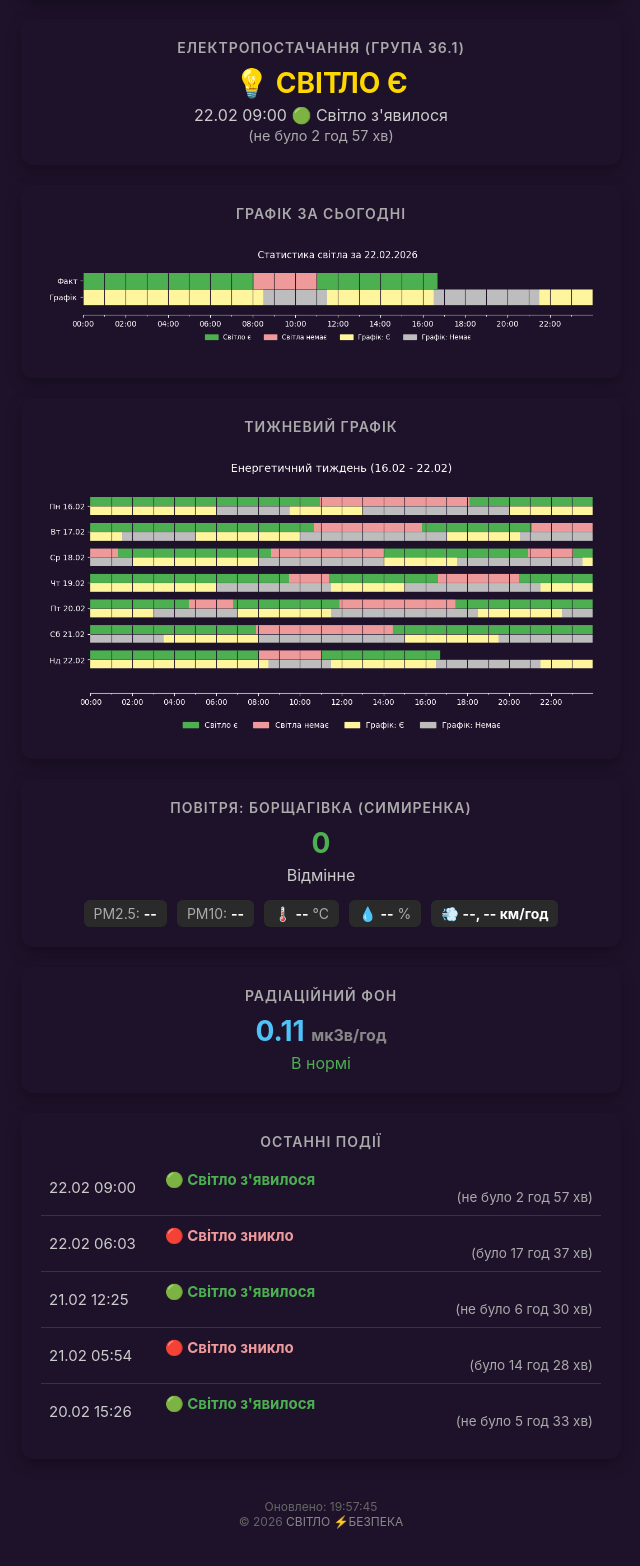
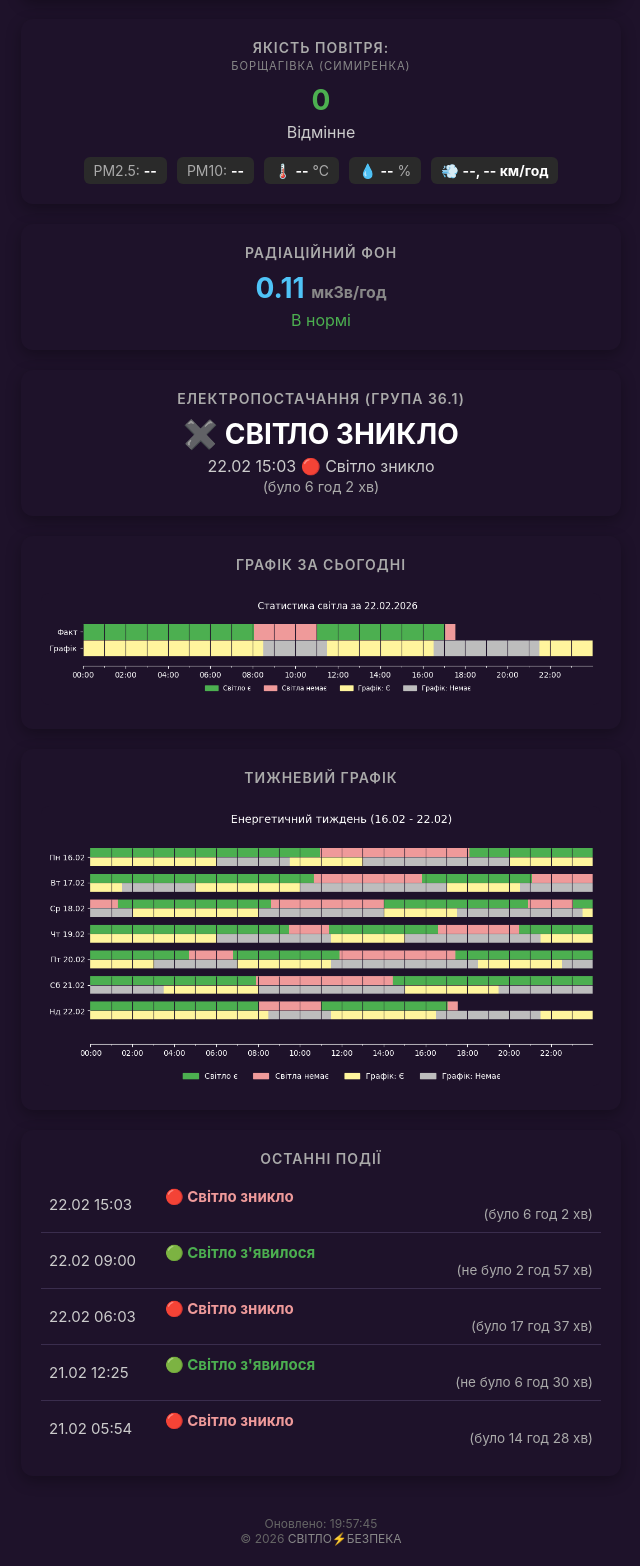
Before and after one commit to weby-homelab/flash-monitor-kyiv, a Flask app: page / in a window 1280 px wide. Shown: the part 657-2223 px from the top of the page, without its empty margins (319-959 px from the left). Before the commit the page ends 2186 px from the top, so only its background shows below. Run offline with Flask 3, Linux system fonts and the light colour scheme; data that the repository does not hold is empty.

Commit message:
UI: reorder blocks, format AQI title, update power status color, and finalize branding СВІТЛО⚡БЕЗПЕКА

```diff
--- a/daily_report_id.json
+++ b/daily_report_id.json
@@ -1 +1 @@
-{"2026-02-21": 971, "2026-02-22": 183}
+{"2026-02-21": 971, "2026-02-22": 196}
--- a/event_log.json
+++ b/event_log.json
@@ -233,5 +233,10 @@
     "timestamp": 1771750831.3483438,
     "event": "up",
     "date_str": "2026-02-22 11:00:31"
+  },
+  {
+    "timestamp": 1771772611.0852494,
+    "event": "down",
+    "date_str": "2026-02-22 17:03:31"
   }
 ]
--- a/power_monitor_state.json
+++ b/power_monitor_state.json
@@ -1 +1 @@
-{"status": "up", "last_seen": 1771771321.402626, "went_down_at": 1771751250.9777918, "came_up_at": 1771750831.3483438, "secret_key": "7Xafuk9KHOGFOiqVvqkzjw"}
+{"status": "down", "last_seen": 1771772551.0852494, "went_down_at": 1771772611.0852494, "came_up_at": 1771750831.3483438, "secret_key": "7Xafuk9KHOGFOiqVvqkzjw"}
--- a/static/service-worker.js
+++ b/static/service-worker.js
@@ -1,4 +1,4 @@
-const CACHE_NAME = 'flash-monitor-v2';
+const CACHE_NAME = 'flash-monitor-v3';
 const ASSETS = [
   '/',
   '/static/icon.svg',
--- a/static/stats.json
+++ b/static/stats.json
@@ -1 +1 @@
-{"plan_up": "16 \u0433\u043e\u0434 0 \u0445\u0432", "fact_up": "13 \u0433\u043e\u0434 45 \u0445\u0432", "diff": -2.2572395486111114, "pct": 85, "updated_at": "16:42"}
+{"plan_up": "16 \u0433\u043e\u0434 0 \u0445\u0432", "fact_up": "14 \u0433\u043e\u0434 6 \u0445\u0432", "diff": -1.8995670638888886, "pct": 88, "updated_at": "17:32"}
--- a/templates/index.html
+++ b/templates/index.html
@@ -2,7 +2,7 @@
 <html lang="uk">
 <head>
     <meta charset="UTF-8">
-    <title>СВІТЛО ⚡БЕЗПЕКА (Київ) — Моніторинг світла та безпеки</title>
+    <title>СВІТЛО⚡БЕЗПЕКА (Київ) — Моніторинг світла та безпеки</title>
     <meta name="viewport" content="width=device-width, initial-scale=1">
     <meta name="description" content="Моніторинг світла, повітряних тривог, радіаційного фону та якості повітря у Києві. Дані в реальному часі.">
 
@@ -103,7 +103,7 @@
     <div id="toast-container"></div>
     <div class="container">
         <h1 style="display: flex; align-items: center; justify-content: center; gap: 10px;">
-            СВІТЛО ⚡БЕЗПЕКА
+            СВІТЛО⚡БЕЗПЕКА
             <span id="audio-toggle" style="cursor:pointer; font-size:24px; opacity:0.5;" title="Увімкнути звукові сповіщення">🔕</span>
         </h1>
 
@@ -117,6 +117,29 @@
         <!-- Alerts Map Iframe -->
         <div class="card" style="padding: 0; overflow: hidden; height: 400px;">
             <iframe src="https://alerts.in.ua/?minimal=true" width="100%" height="100%" frameborder="0" style="border:0;"></iframe>
+        </div>
+
+        <!-- Air Quality (Moved up) -->
+        <div class="card">
+            <div class="title" id="aqi-title">Якість повітря</div>
+            <div class="value" id="aqi-val">--</div>
+            <div class="status-text" id="aqi-status">Завантаження...</div>
+            <div class="stats-grid">
+                <div class="stats-item">PM2.5: <b id="aqi-pm25">--</b></div>
+                <div class="stats-item">PM10: <b id="aqi-pm10">--</b></div>
+                <div class="stats-item">🌡️ <b id="aqi-temp">--</b> °C</div>
+                <div class="stats-item">💧 <b id="aqi-hum">--</b> %</div>
+                <div class="stats-item">💨 <b id="aqi-wind">--</b></div>
+            </div>
+        </div>
+
+        <!-- Radiation background (Moved up) -->
+        <div class="card">
+            <div class="title">Радіаційний фон</div>
+            <div class="value" style="color: #4fc3f7;">
+                <span id="rad-val">--</span> <span style="font-size: 16px; color: #888;">мкЗв/год</span>
+            </div>
+            <div class="status-text" style="color: #4caf50;">В нормі</div>
         </div>
 
         <!-- Light Status -->
@@ -138,30 +161,6 @@
             <img src="/static/weekly.png?v={{ ts }}" id="weekly-chart" class="chart" alt="Тижневий графік">
         </div>
 
-        <!-- Air Quality -->
-        <div class="card">
-            <div class="title" id="aqi-title">Якість повітря</div>
-            <div class="value" id="aqi-val">--</div>
-            <div class="status-text" id="aqi-status">Завантаження...</div>
-            <div class="stats-grid">
-                <div class="stats-item">PM2.5: <b id="aqi-pm25">--</b></div>
-                <div class="stats-item">PM10: <b id="aqi-pm10">--</b></div>
-                <div class="stats-item">🌡️ <b id="aqi-temp">--</b> °C</div>
-                <div class="stats-item">💧 <b id="aqi-hum">--</b> %</div>
-                <div class="stats-item">💨 <b id="aqi-wind">--</b></div>
-            </div>
-        </div>
-
-
-        <!-- Radiation & Weekly -->
-        <div class="card">
-            <div class="title">Радіаційний фон</div>
-            <div class="value" style="color: #4fc3f7;">
-                <span id="rad-val">--</span> <span style="font-size: 16px; color: #888;">мкЗв/год</span>
-            </div>
-            <div class="status-text" style="color: #4caf50;">В нормі</div>
-        </div>
-
         <!-- Recent Events -->
         <div class="card">
             <div class="title">Останні події</div>
@@ -174,7 +173,7 @@
 
         <div class="footer">
             Оновлено: <span id="last-updated">--:--:--</span><br>
-            © 2026 <a href="https://github.com/weby-homelab/flash-monitor-kyiv" target="_blank">СВІТЛО ⚡БЕЗПЕКА</a>
+            © 2026 <a href="https://github.com/weby-homelab/flash-monitor-kyiv" target="_blank">СВІТЛО⚡БЕЗПЕКА</a>
         </div>
     </div>
 
@@ -280,7 +279,7 @@
                     if (currentStatus === 'on') {
                         lightVal.innerHTML = '<span style="color: #FFD700; text-transform: uppercase;">💡 Світло є</span>';
                     } else if (currentStatus === 'off') {
-                        lightVal.innerHTML = '<span style="color: #9E9E9E; text-transform: uppercase;">✖️ Світло зникло</span>';
+                        lightVal.innerHTML = '<span style="color: #FFFFFF; text-transform: uppercase;">✖️ Світло зникло</span>';
                     }
                     document.getElementById('light-status').innerHTML = data.light_event;
 
@@ -344,7 +343,7 @@
                         const aqiVal = document.getElementById('aqi-val');
                         aqiVal.innerText = val;
                         document.getElementById('aqi-status').innerText = data.aqi.text;
-                        document.getElementById('aqi-title').innerText = "Повітря: " + data.aqi.location;
+                        document.getElementById('aqi-title').innerHTML = "Якість повітря:<br><span style='font-size: 0.8em; font-weight: normal; color: #888;'>" + data.aqi.location + "</span>";
                         document.getElementById('aqi-pm25').innerText = data.aqi.pm25;
                         document.getElementById('aqi-pm10').innerText = data.aqi.pm10;
                         document.getElementById('aqi-temp').innerText = data.aqi.temp;
```
Also changed, not shown: README.md, static/chart.png, static/manifest.json, static/weekly.png.
